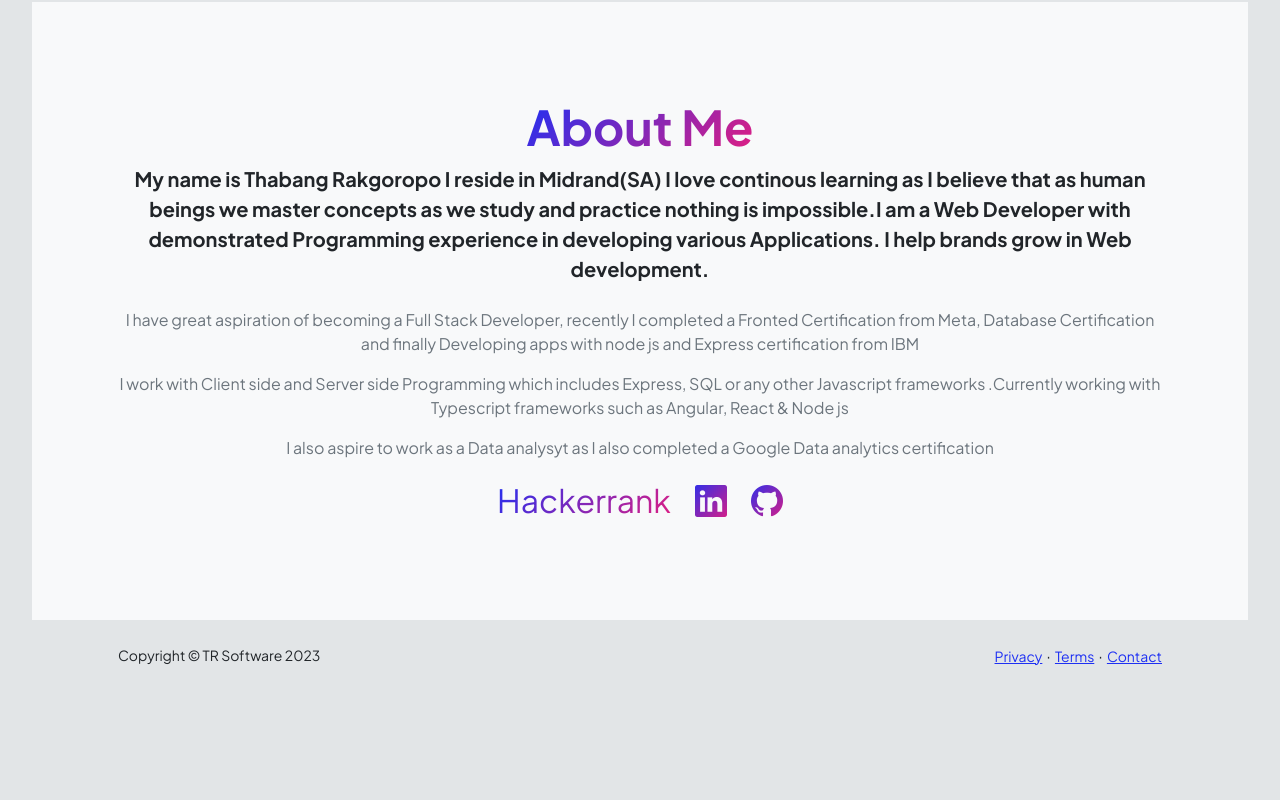
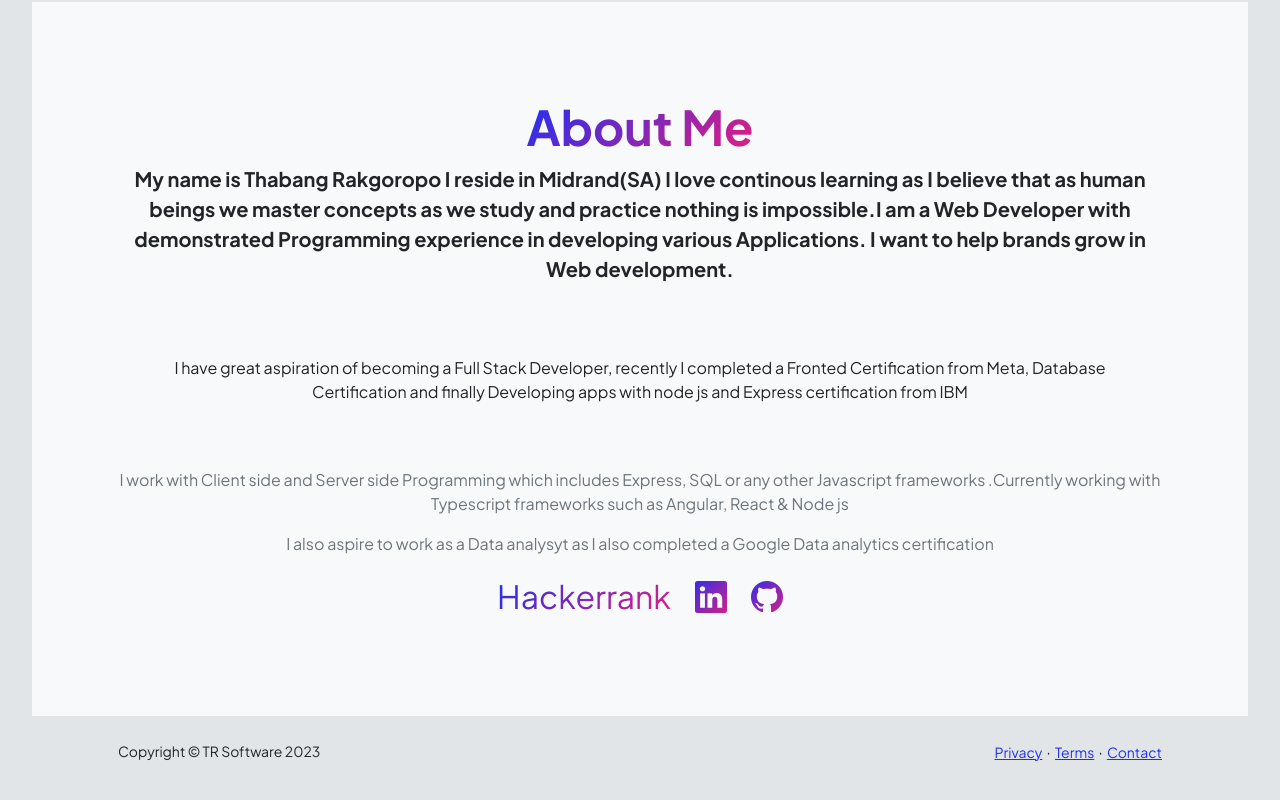
Before and after one commit to PLThabangR/TR-Portfolio, a React (Vite) app: page / in a window 1280 px wide. Shown: the part 1112-1912 px from the top of the page. Before the commit the page ends 1836 px from the top, so only its background shows below. Built offline with nearby package versions, Linux system fonts and the light colour scheme.

Commit message:
Working designing

```diff
--- a/src/components/Index.jsx
+++ b/src/components/Index.jsx
@@ -36,8 +36,8 @@ const Index = () => {
         <div className="col-xxl-8">
             <div className="text-center my-5">
                 <h2 className="display-5 fw-bolder"><span className="text-gradient d-inline">About Me</span></h2>
-                <p className="lead fw-bold mb-4">My name is Thabang Rakgoropo I reside in Midrand(SA) I love continous learning as I believe that as human beings we master concepts as we study and practice nothing is impossible.I am a Web Developer with demonstrated Programming experience in developing various Applications. I help brands grow in Web development. </p>
-                <p className="text-muted"> I have great aspiration of becoming a Full Stack Developer, recently I completed a Fronted Certification from Meta, Database Certification and finally Developing apps with node js and Express certification from IBM </p>
+                <p className="lead fw-bold mb-4">My name is Thabang Rakgoropo I reside in Midrand(SA) I love continous learning as I believe that as human beings we master concepts as we study and practice nothing is impossible.I am a Web Developer with demonstrated Programming experience in developing various Applications. I want to help brands grow in Web development. </p>
+                <p className="p-5"> I have great aspiration of becoming a Full Stack Developer, recently I completed a Fronted Certification from Meta, Database Certification and finally Developing apps with node js and Express certification from IBM </p>
                 <p className="text-muted">I work with Client side and Server side Programming which includes Express, SQL or any other Javascript
                 frameworks .Currently working with Typescript frameworks such as Angular, React & Node js
                 </p>
```
